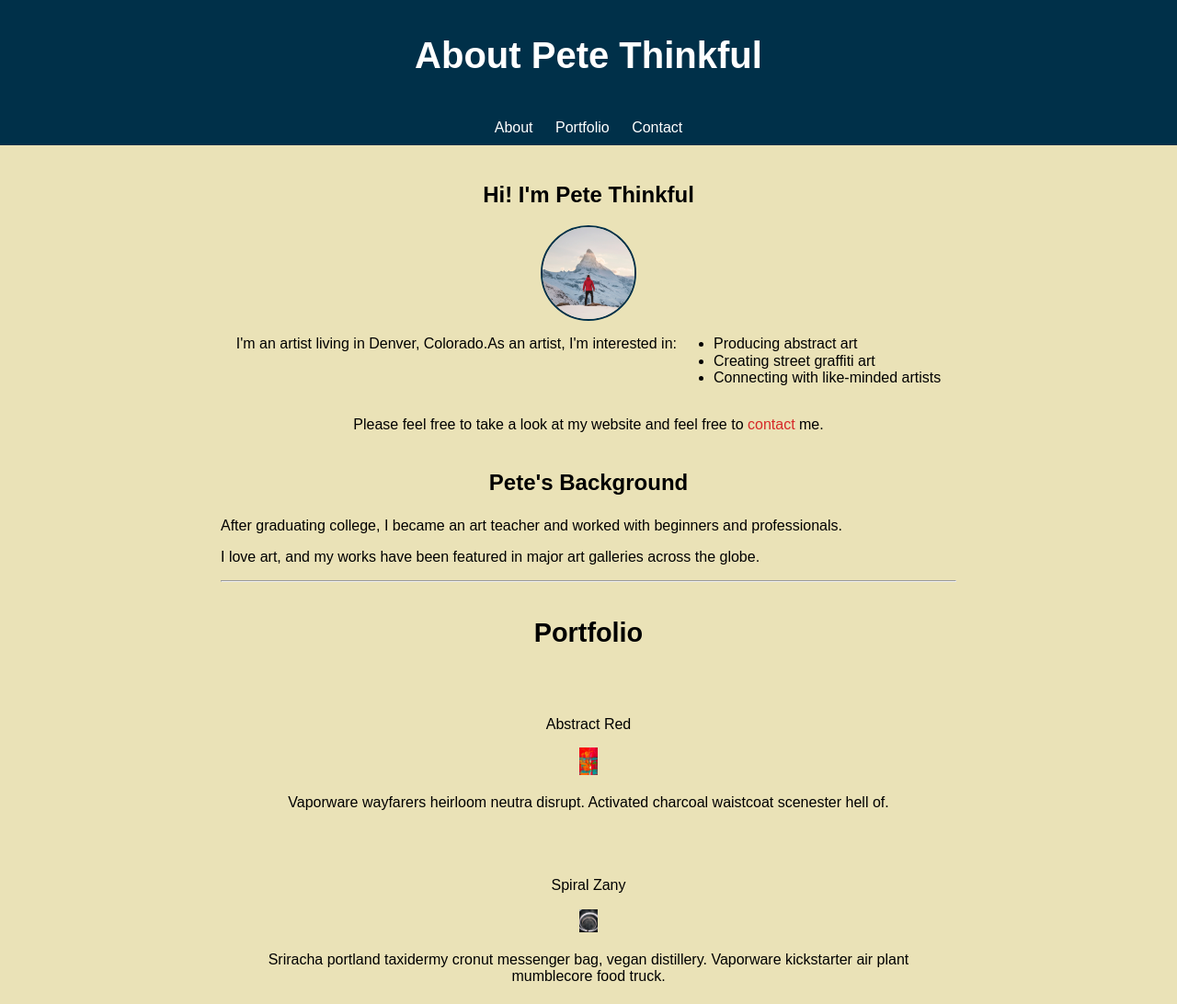
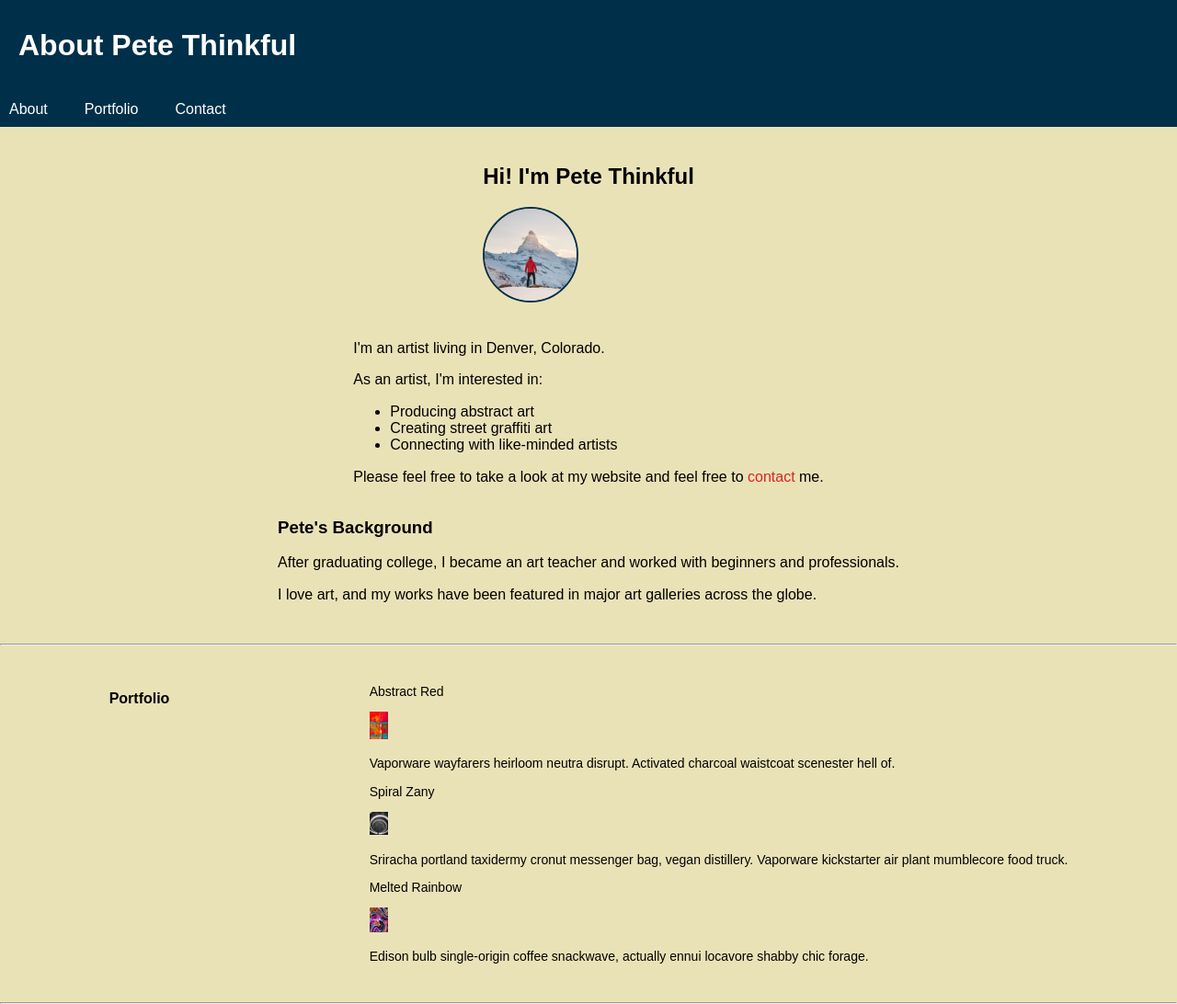
Before and after one commit to Amandawebexplorer/petethinkfulApril24, a plain HTML site: page index.html in a window 1280 px wide. Shown: the top 1092 px of the page at 92% size. Drawn offline with nearby package versions, Linux system fonts and the light colour scheme.

Commit message:
Updated style.css

```diff
--- a/style.css
+++ b/style.css
@@ -17,32 +17,31 @@ a:hover {
   color: #f77f00;
 }
 
-/* Header and Footer Styles */
-header, footer {
-  text-align: center;
+/* Header Styles */
+header {
+  display: flex;
+  justify-content: space-between;
+  align-items: center;
+  background-color: #003049;
+  color: white;
+  padding: 10px 20px;
+}
+
+.logo-text {
+  font-size: 1.5em;
+}
+
+nav {
+  display: flex;
+  gap: 20px;
 }
 
 /* About Section Styles */
-header {
-  background-color: #003049;
-  color: white;
-  padding: 10px 0;
-}
-
-main {
-  max-width: 800px;
-  margin: 0 auto;
+#About {
+  display: flex;
+  flex-direction: column;
+  align-items: center;
   padding: 20px;
-}
-
-h1 {
-  font-size: 2.5em;
-  text-align: center;
-}
-
-h2, h3 {
-  font-size: 1.5em;
-  text-align: center;
 }
 
 .image-circle {
@@ -50,31 +49,30 @@ h2, h3 {
   height: 100px; /* Adjust the height as needed */
   border: 2px solid #003049; /* Border color */
   border-radius: 50%; /* Make the image completely round */
-  display: block;
-  margin: 0 auto;
+  margin-bottom: 20px;
 }
 
 /* Portfolio Section Styles */
-h4 {
-  font-size: 1.8em;
-  text-align: center;
+#Portfolio {
+  display: flex;
+  justify-content: space-around;
+  gap: 20px; /* Added for spacing between items */
+  padding: 20px;
 }
 
-article {
-  display: flex;
-  flex-wrap: wrap;
-  justify-content: center;
+#Portfolio section {
+  flex: 0 0 calc(33.33% - 40px); /* Adjusted to fit three items in a row with spacing */
+  padding: 20px;
+  border: 1px solid #ccc;
+  box-sizing: border-box; /* Include padding in width calculation */
 }
 
-article div {
-  text-align: center;
-  margin: 20px;
+#Portfolio h3 {
+  font-size: 1.2em;
 }
 
-/* Contact Section Styles */
-h5 {
-  font-size: 1.5em;
-  text-align: center;
+#Portfolio p {
+  font-size: 14px;
 }
 
 /* Additional Styles */
```
